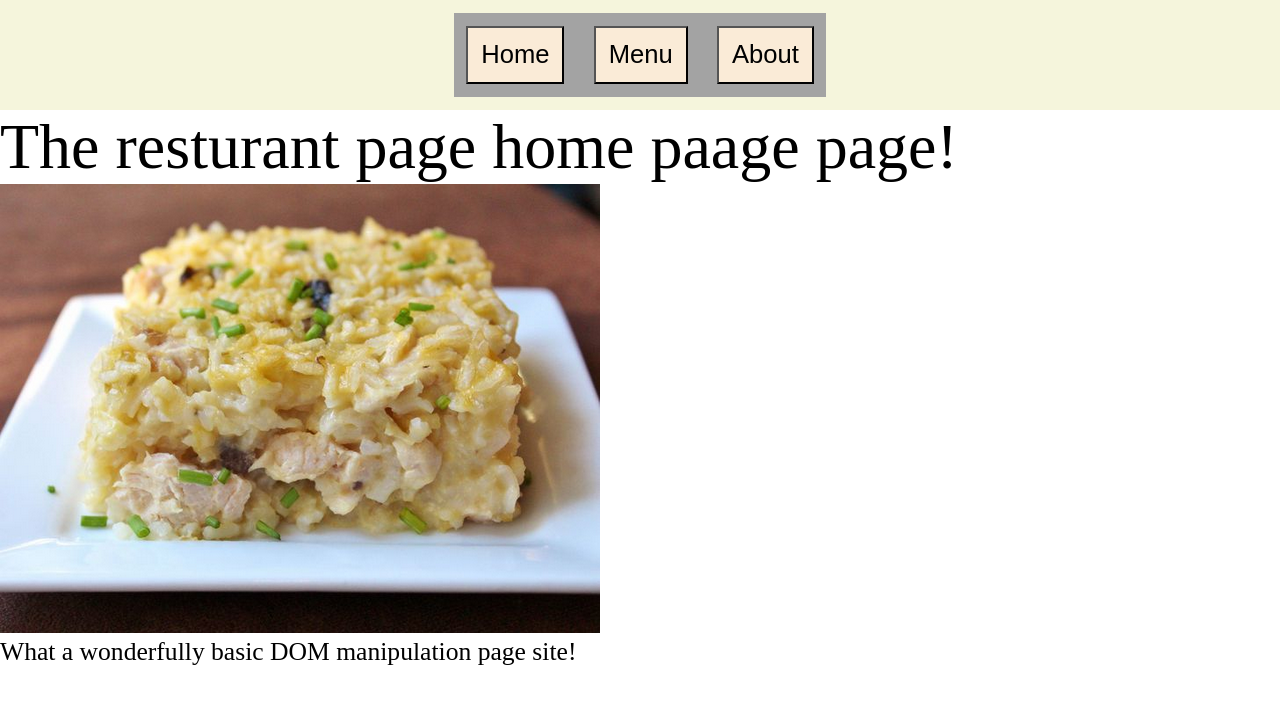
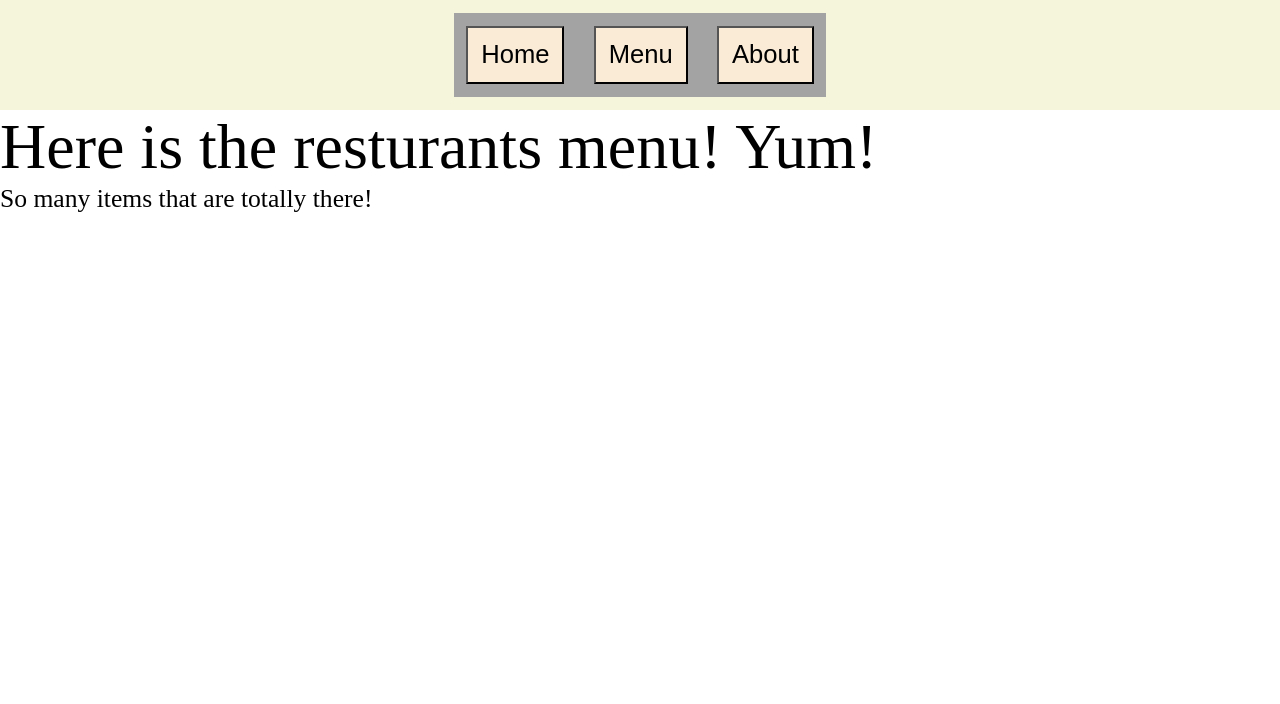
Before and after one commit to DanishKodeMonkey/odin-resturant-page, a website built with webpack: page dist/index.html in a window 1280 px wide. Both pictures are taken after a click on the button "Menu". Built offline with nearby package versions, Linux system fonts and the light colour scheme.

Commit message:
Implement navbar functionality
The navbar now uses queryselectors and event listeners to check which page button is clicked
and using a switch statement, execute the relevant pages contents.
Now to make things look good!

```diff
--- /dev/null
+++ b/src/about.js
@@ -0,0 +1,19 @@
+import './style.css'
+
+export default function aboutPage() {
+	// Connect to content element on page.
+	const content = document.querySelector('.content')
+	const aboutPage = document.createElement('div')
+
+	// Create the contents of the content element for this page
+	const headline = document.createElement('div')
+	headline.classList.add('headline')
+	headline.textContent = 'The resturants about page!'
+
+	const text = document.createElement('div')
+	text.textContent = 'Here is everything about the resturant!'
+	text.classList.add('text')
+
+	aboutPage.append(headline, text)
+	content.appendChild(aboutPage)
+}
--- a/src/home.js
+++ b/src/home.js
@@ -1,7 +1,27 @@
 import './style.css'
 import myImage from './image.png'
 
-const homePage = document.createElement('div')
+export default function homePage() {
+	// Connect to content element on page.
+	const content = document.querySelector('.content')
+	const homePage = document.createElement('div')
+
+	// Create the contents of the content element for this page
+	const headline = document.createElement('div')
+	headline.classList.add('headline')
+	headline.textContent = 'The resturant page home paage page!'
+
+	const theImage = new Image()
+	theImage.src = myImage
+
+	const text = document.createElement('div')
+	text.textContent = 'What a wonderfully basic DOM manipulation page site!'
+	text.classList.add('text')
+
+	homePage.append(headline, theImage, text)
+	content.appendChild(homePage)
+}
+/* const homePage = document.createElement('div')
 const headline = document.createElement('div')
 headline.classList.add('headline')
 headline.textContent = 'The resturant page home paage page!'
@@ -16,3 +36,4 @@ text.classList.add('text')
 homePage.append(headline, theImage, text)
 
 export default homePage
+ */
--- a/src/index.js
+++ b/src/index.js
@@ -1,11 +1,33 @@
 import homePage from './home.js'
+import aboutPage from './about.js'
+import menuPage from './menu.js'
 
 /* Main page display for the contents of main */
+function app() {
+	window.addEventListener('DOMContentLoaded', homePage())
+	const navBar = document.querySelectorAll('[page]')
 
-function app() {
-	const content = document.querySelector('.content')
+	navBar.forEach((btn) => {
+		let content = document.querySelector('.content')
+		btn.addEventListener('click', () => {
+			// Reset content to prevent duplicates
+			content.textContent = ''
+			switch (btn.getAttribute('page')) {
+				case 'home':
+					homePage()
+					break
+				case 'about':
+					aboutPage()
+					break
+				case 'menu':
+					menuPage()
+					break
+			}
+		})
+	})
 
-	content.appendChild(homePage)
+	/* 	console.log(Home)
+	content.appendChild(Home) */
 
 	/* Code to append contents of component page for render */
 }
--- /dev/null
+++ b/src/menu.js
@@ -0,0 +1,19 @@
+import './style.css'
+
+export default function menuPage() {
+	// Connect to content element on page.
+	const content = document.querySelector('.content')
+	const menuPage = document.createElement('div')
+
+	// Create the contents of the content element for this page
+	const headline = document.createElement('div')
+	headline.classList.add('headline')
+	headline.textContent = 'Here is the resturants menu! Yum!'
+
+	const text = document.createElement('div')
+	text.textContent = 'So many items that are totally there!'
+	text.classList.add('text')
+
+	menuPage.append(headline, text)
+	content.appendChild(menuPage)
+}
```
Also changed, not shown: dist/index.html, dist/main.js.
